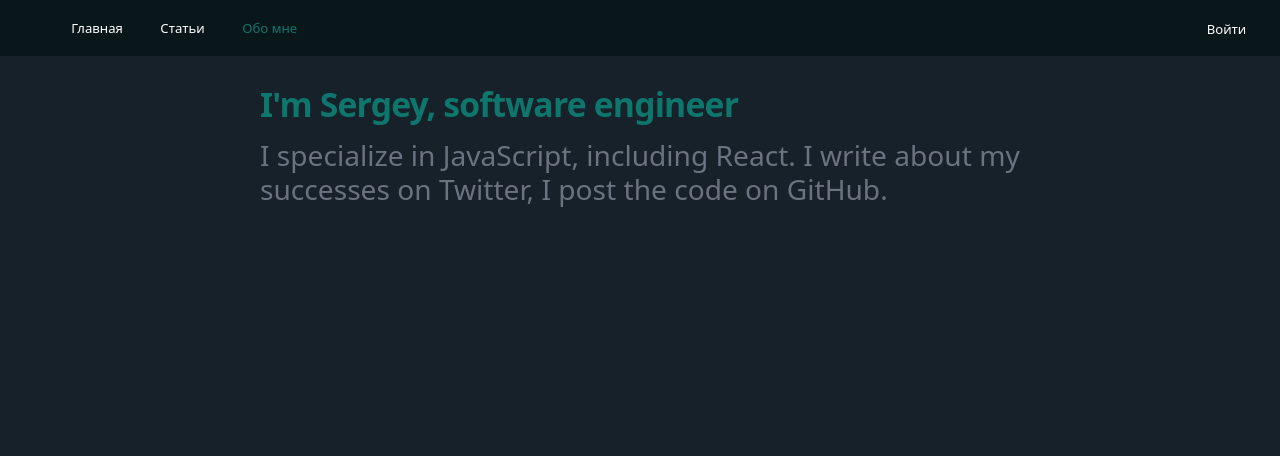
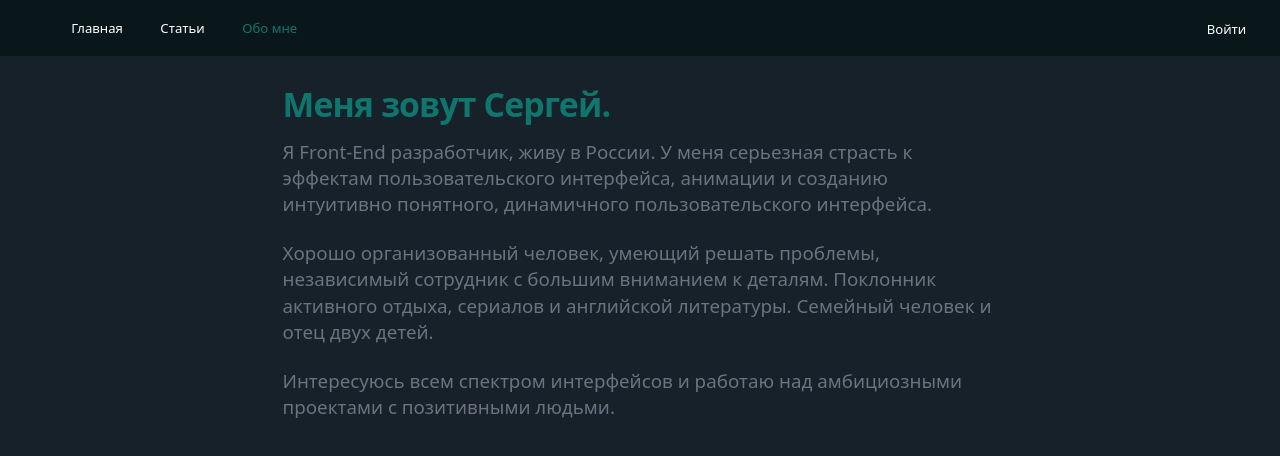
Before and after one commit to VooDooGrayWOOD/blog, a React (Create React App) app in the folder client/: page /about-me in a window 1280 px wide. Shown: the top 456 px of the page. Built offline with nearby package versions, Linux system fonts and the light colour scheme; no server answers.

Commit message:
editing about me

```diff
--- a/client/src/app/layouts/aboutMe.jsx
+++ b/client/src/app/layouts/aboutMe.jsx
@@ -2,14 +2,28 @@ import React from 'react'
 
 const AboutMe = () => {
     return (
-        <div className="container mx-auto max-w-[760px] pt-5 text-3xl text-teal-700">
-            <h2 className="text-2xl font-extrabold tracking-tight text-teal-700 sm:text-4xl">
-                I'm Sergey, software engineer
+        <div className="container mx-auto max-w-[760px] pt-5 pl-6 pr-6 text-xl text-teal-700">
+            <h2 className="text-xl font-extrabold tracking-tight text-teal-700 sm:text-4xl">
+                Меня зовут Сергей.
             </h2>
-            <p className="mt-4 text-gray-500">
-                I specialize in JavaScript, including React. I write about my
-                successes on Twitter, I post the code on GitHub.
-            </p>
+            <div className="mt-4  text-gray-500">
+                <p className="pb-6">
+                    Я Front-End разработчик, живу в России. У меня серьезная
+                    страсть к эффектам пользовательского интерфейса, анимации и
+                    созданию интуитивно понятного, динамичного пользовательского
+                    интерфейса.
+                </p>
+                <p className="pb-6">
+                    Хорошо организованный человек, умеющий решать проблемы,
+                    независимый сотрудник с большим вниманием к деталям.
+                    Поклонник активного отдыха, сериалов и английской
+                    литературы. Семейный человек и отец двух детей.
+                </p>
+                <p className="pb-6">
+                    Интересуюсь всем спектром интерфейсов и работаю над
+                    амбициозными проектами с позитивными людьми.
+                </p>
+            </div>
         </div>
     )
 }
```
